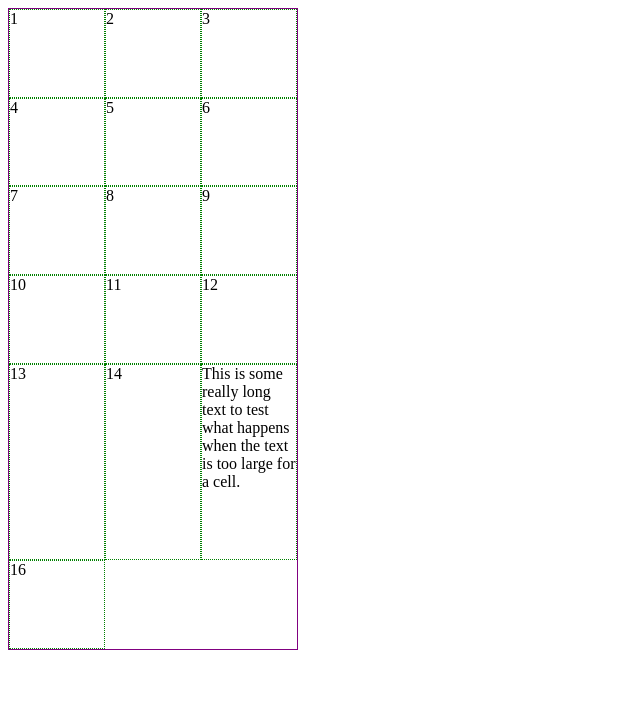
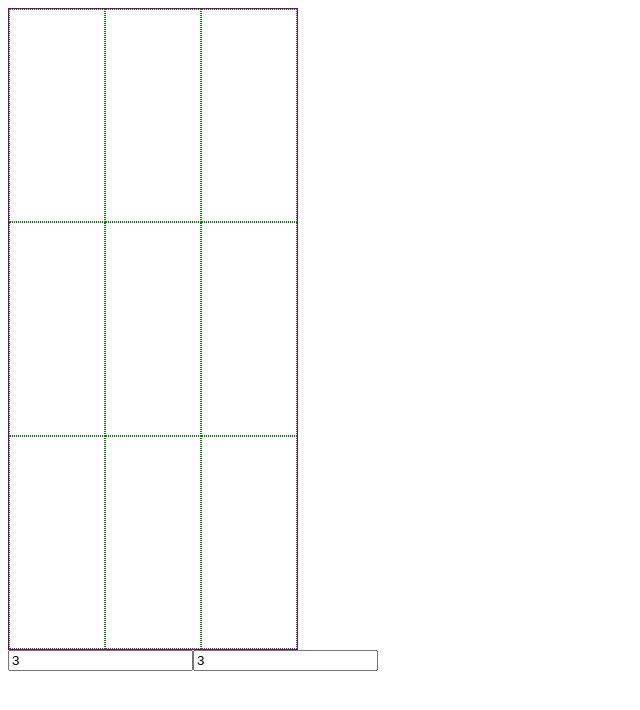
Before and after one commit to lmiller1990/my-story, a Vue app: page /#/ in a window 1280 px wide. Shown: the top 710 px of the page, without its empty margins (0-640 px from the left). Built offline with nearby package versions, Linux system fonts and the light colour scheme.

Commit message:
Have dynamic row and column using display: grid

```diff
--- a/src/components/GridLayout/Main.vue
+++ b/src/components/GridLayout/Main.vue
@@ -1,6 +1,7 @@
 <template>
+  <div>
     <div class="container">
-    <div :style="rows" class="grid">
+      <div :style="columnsByPercentage" class="grid">
         <div class="cell" v-for="i in cells">
           <div v-if="i !== 15">
             {{ i }}
@@ -8,9 +9,11 @@
           <div v-else>
             {{ longText  }}
           </div>
-
         </div>
       </div>
+    </div>
+    <input type="number" v-model="columns" />
+    <input type="number" v-model="rows" />
   </div>
 </template>
 
@@ -18,9 +21,8 @@
   export default {
     data () {
       return {
-        cells: [
-          1, 2, 3, 4, 5, 6, 7, 8, 9, 10, 11, 12, 13, 14, 15, 16
-        ],
+        columns: 3,
+        rows: 3,
         longText: 'This is some really long text to test what happens when the text is too large for a cell.'
       }
     },
@@ -28,10 +30,13 @@
       slide () {
         return this.$store.state.slides[0]
       },
-      rows () {
-        let _d = 100 / 3
+      cells () {
+        return new Array(this.rows * this.columns)
+      },
+      columnsByPercentage () {
+        let _d = 100 / this.columns
         let _s = ''
-        for (let i = 0; i < 3; i++) {
+        for (let i = 0; i < this.columns; i++) {
           _s += _d + '% '
         }
         return { 'grid-template-columns': _s }
@@ -53,6 +58,5 @@
   display: grid;
   height: 100%;
   /*grid-template-columns: 50% 50%; */
-
 }
 </style>
```
Lines whose indentation alone changed are shown as unchanged.
